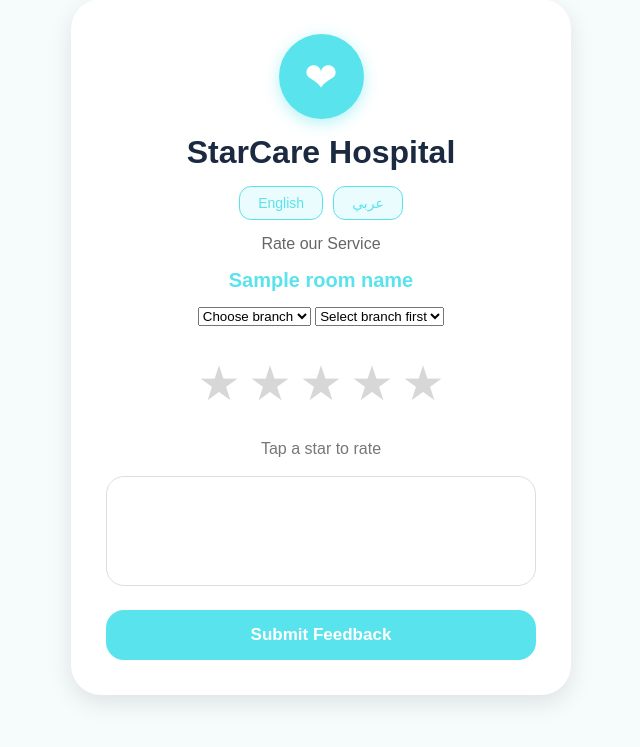
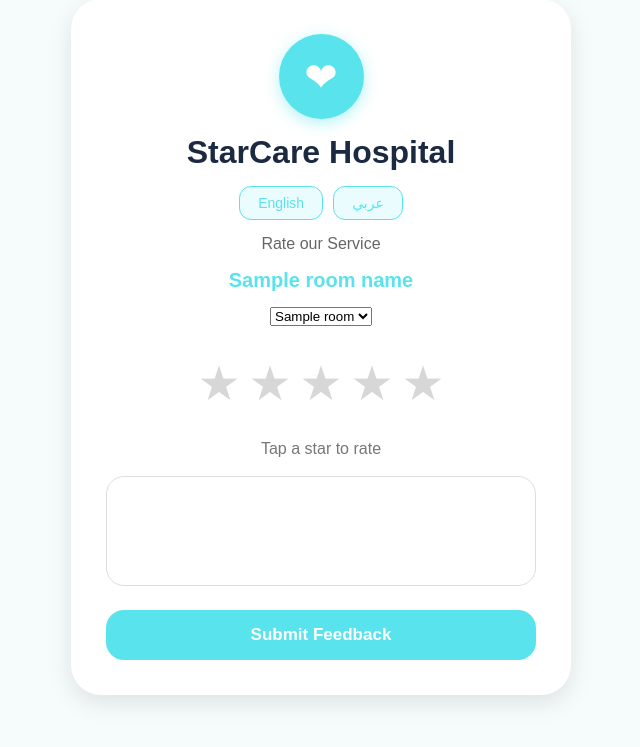
Before and after one commit to Abeer-al12/starcare-feedback, a Flask app: template templates/feedback.html in a window 1280 px wide. Shown: the part 53-800 px from the top of the page, without its empty margins (319-959 px from the left). Run offline with Flask 3, Linux system fonts and the light colour scheme; the template is opened without the code that fills it: most values are stand-ins (such as "Sample title", 1, 10 or a date in 2020).

Commit message:
fix feedback error

```diff
--- a/app.py
+++ b/app.py
@@ -133,10 +133,11 @@ def feedback(location):
 
         collection.insert_one({
             "location": location,
+            "room": room,
             "rating": int(rating),
             "comment": comment,
             "date": datetime.now()
-        })
+})
 
         return render_template(
             "thankyou.html",
@@ -221,9 +222,7 @@ def api_feedback():
 
     return {"data": data}
 
-@app.route('/get_rooms/<branch>')
-def get_rooms(branch):
-    return {"rooms": branch_rooms_map.get(branch, [])}
+
 # ---------------- PDF ----------------
 @app.route('/download_pdf')
 def download_pdf():
--- a/templates/feedback.html
+++ b/templates/feedback.html
@@ -174,19 +174,11 @@
     </div>
 
         <form method="POST" action="/feedback/{{ location }}">
-            <select name="branch">
-                <option value="">Choose branch</option>
-                <option value="alhail">Al Hail</option>
-                <option value="mabella">Mabella</option>
-                <option value="alamerat">Al Amerat</option>
-                <option value="pharmacy">Pharmacy</option>
+            <select name="room">
+                {% for room in rooms %}
+            <option value="{{ room }}">{{ room.replace('_',' ') }}</option>
+                {% endfor %}
             </select>
-            <select name="room">
-                <option>Select branch first</option>
-            </select>
-
-
-
 
         <div class="stars">
 
@@ -252,51 +244,6 @@ function setLang(lang){
     }
 }
 
-document.addEventListener("DOMContentLoaded", function () {
-
-    const branchSelect = document.querySelector('[name="branch"]');
-    const roomSelect = document.querySelector('[name="room"]');
-
-    if (!branchSelect || !roomSelect) return;
-
-    branchSelect.addEventListener('change', function () {
-
-        const branch = this.value;
-
-        if (!branch) {
-            roomSelect.innerHTML = "<option>Select branch first</option>";
-            return;
-        }
-
-        roomSelect.innerHTML = "<option>Loading...</option>";
-
-        fetch('/get_rooms/' + branch)
-            .then(res => res.json())
-            .then(data => {
-
-                roomSelect.innerHTML = "";
-
-                if (!data.rooms || data.rooms.length === 0) {
-                    roomSelect.innerHTML = "<option>No rooms found</option>";
-                    return;
-                }
-
-                data.rooms.forEach(room => {
-                    let opt = document.createElement("option");
-                    opt.value = room;
-                    opt.textContent = room.replaceAll('_', ' ');
-                    roomSelect.appendChild(opt);
-                });
-
-            })
-            .catch(err => {
-                roomSelect.innerHTML = "<option>Error loading rooms</option>";
-                console.error(err);
-            });
-
-    });
-
-});
 
 </script>
 </body>
```
